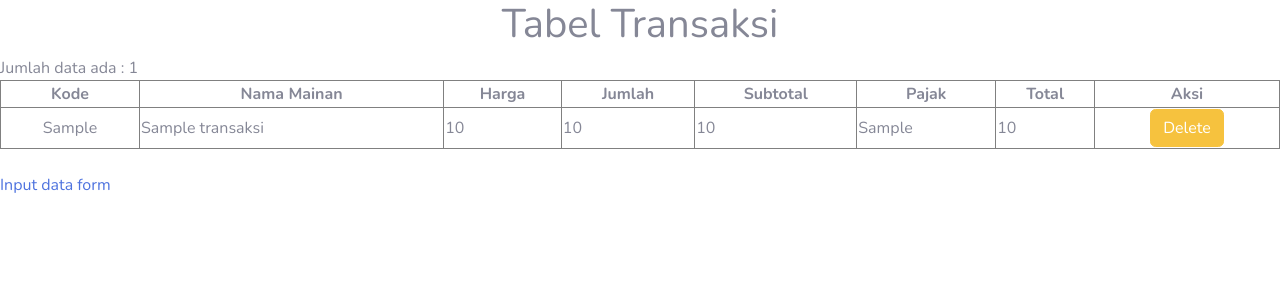
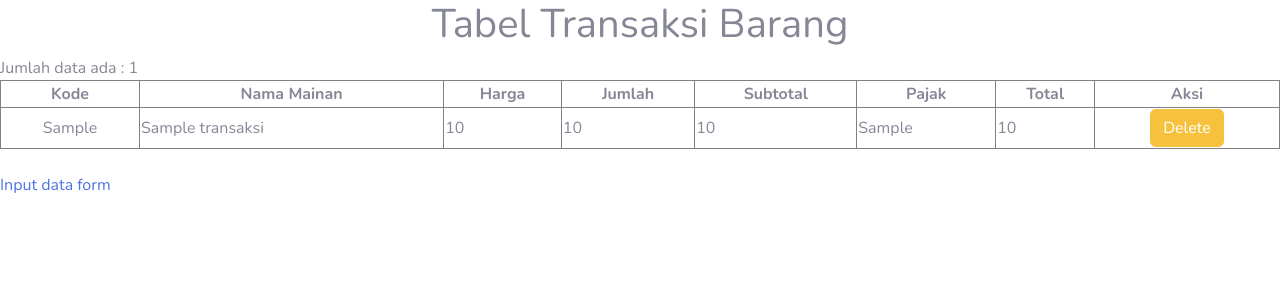
Before and after one commit to feniafitriyani/ujikom, a PHP site: page /tabel.php in a window 1280 px wide. Shown: the top 300 px of the page. Run offline with PHP 8.4, Linux system fonts and the light colour scheme; tables that the repository leaves empty or names only in its code hold one stand-in row (values such as "Sample post").

Commit message:
edit no telpon

```diff
--- a/form.php
+++ b/form.php
@@ -27,7 +27,7 @@
  <tr>
  <td>
  <h1>Toko Mainan Aman Sejahtera</h1>
-Jl. Sekeloa No. 56 No telepon 1234567890
+Jl. Sekeloa No. 56 No telepon 12345
  </td>
  </tr>
  </table>
--- a/tabel.php
+++ b/tabel.php
@@ -21,7 +21,7 @@
 </head>
 <body>
 
-<h1 align="center">Tabel Transaksi</h1>
+<h1 align="center">Tabel Transaksi Barang</h1>
 
 <?php
 include "koneksi.php";
```
